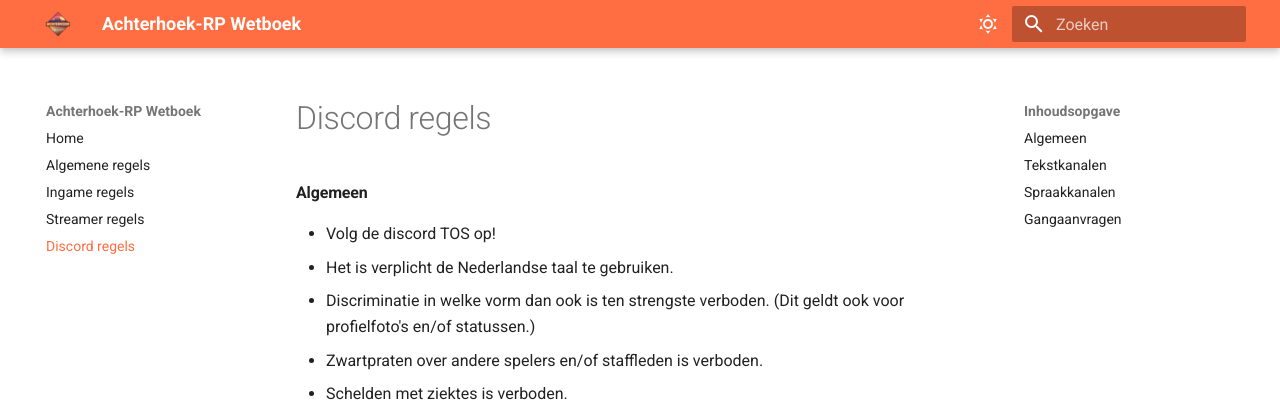
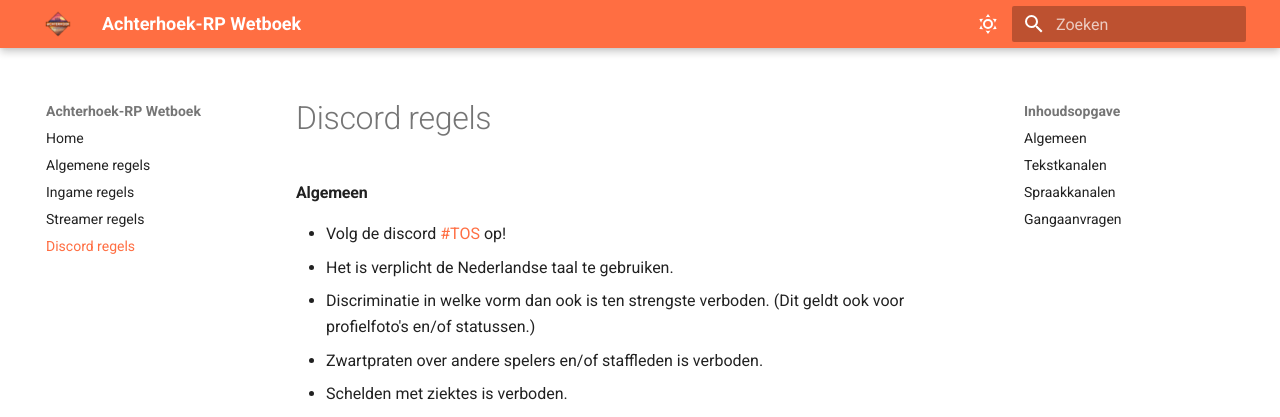
Before and after one commit to Jaccosf/ARP-Wetboek, an MkDocs documentation site: the page built from docs/discord.md, in a window 1280 px wide and 900 px high. Shown: the top 417 px of the window. Built offline with MkDocs 1.6.1 and Material for MkDocs 9.7.7, drawn with Linux system fonts in a browser that asks for light colours; part of the change alters nothing that is shown.

```diff
--- a/docs/discord.md
+++ b/docs/discord.md
@@ -1,7 +1,7 @@
 # Discord regels
 
 #### Algemeen
-- Volg de discord TOS op!
+- Volg de discord [#TOS](https://discord.com/terms) op!
 - Het is verplicht de Nederlandse taal te gebruiken.
 - Discriminatie in welke vorm dan ook is ten strengste verboden. (Dit geldt ook voor profielfoto's en/of statussen.)
 - Zwartpraten over andere spelers en/of staffleden is verboden.
```
